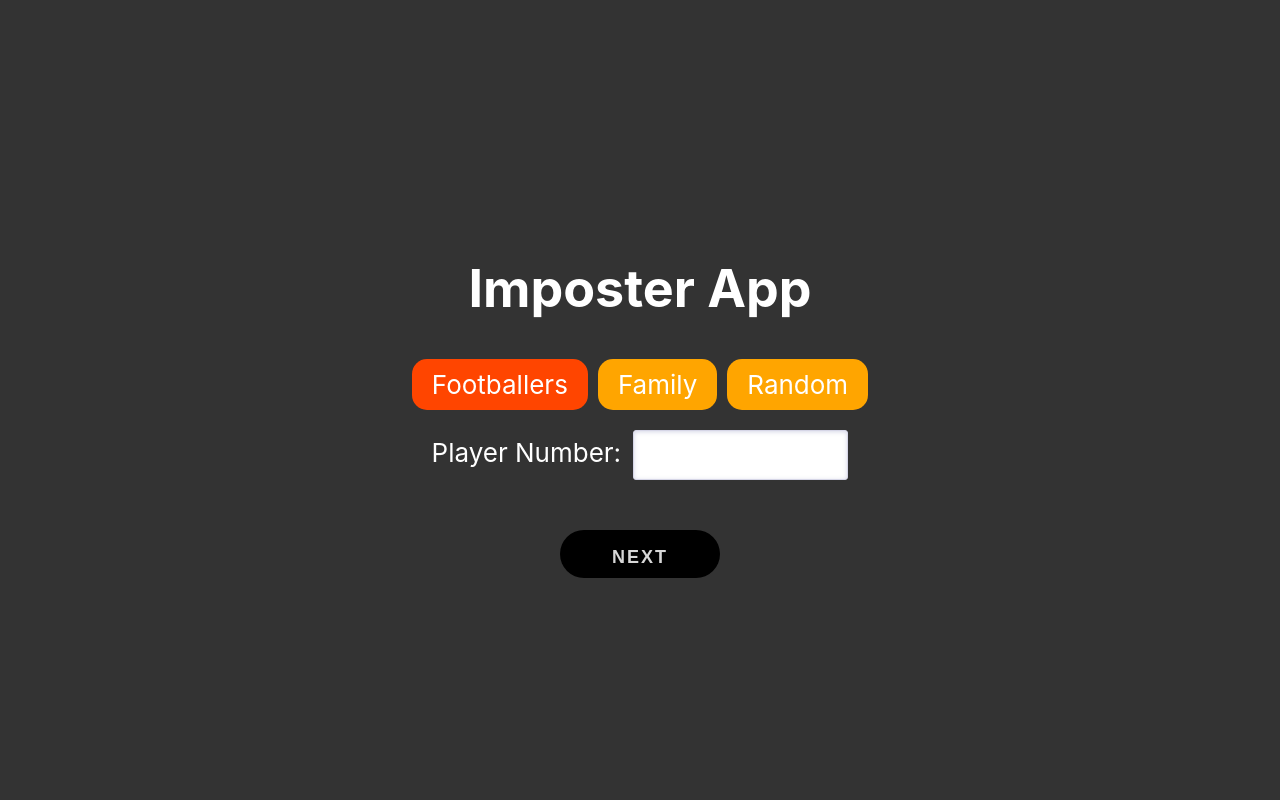
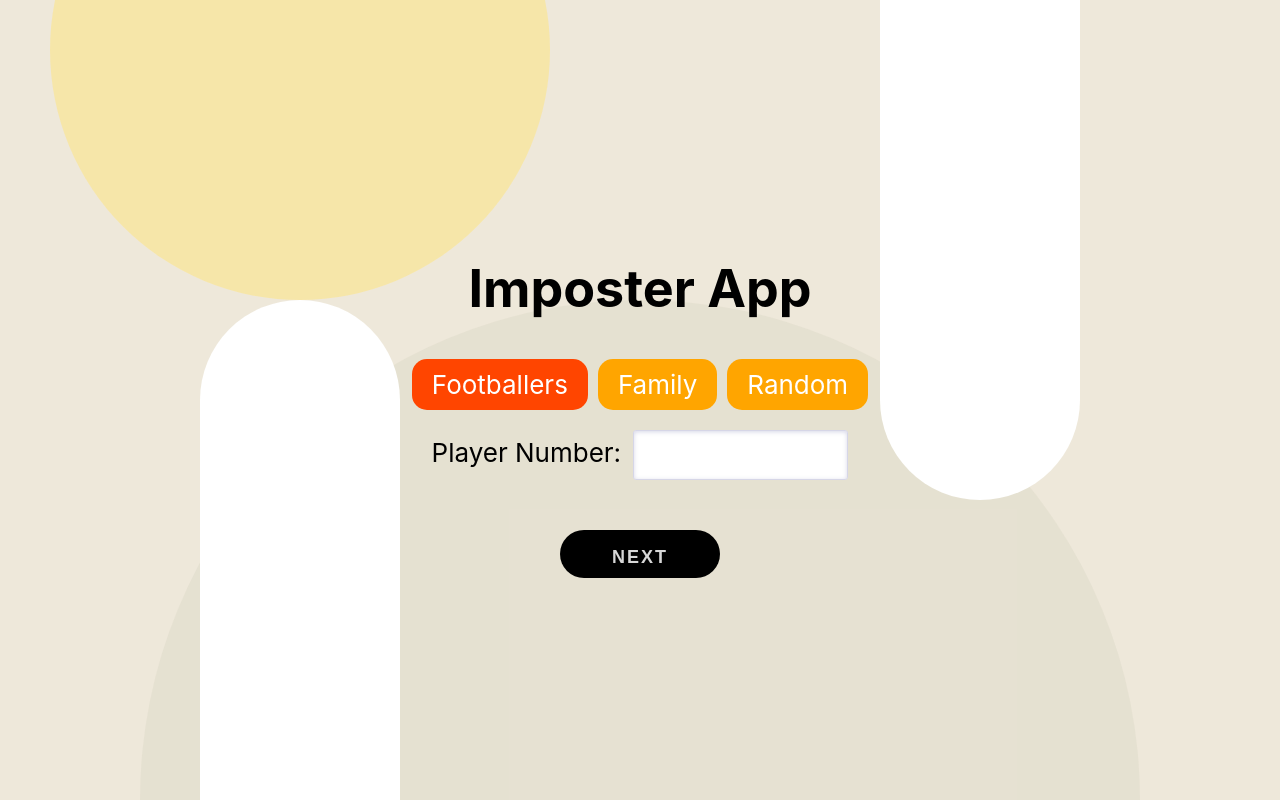
Before and after one commit to mhmdm97/imposter-app, a React (Create React App) app: page / in a window 1280 px wide. Built offline with nearby package versions, Linux system fonts and the light colour scheme; the HTML template or start-up script is replaced by a standard one.

Commit message:
new background and some improvements

```diff
--- a/src/App.css
+++ b/src/App.css
@@ -1,5 +1,4 @@
 .App {
-  text-align: center;
 }
 
 .button {
@@ -29,6 +28,7 @@
     color: black;
 }
 .textbox{
+  appearance: none;
   display: inline-block;
   position: relative;
   cursor: text;
@@ -48,10 +48,17 @@
   margin-left: 5px;
   text-align: center;
 }
+.textbox::-webkit-outer-spin-button,
+      input::-webkit-inner-spin-button {
+         -webkit-appearance: none;
+      }
 .textbox
 :focus {
     border-color: #3c4fe0;
     box-shadow: 0 1px 0 0 rgb(35 38 59 / 5%);
+}
+.config-step{
+  text-align: center;
 }
 .category-picker{
   display: flex;
@@ -84,16 +91,75 @@
   background-color: orangered;
 }
 
-
+.background-elements{
+  position: fixed;
+  top: 0; left: 0;
+  height: 100vh;
+  width: 100vw;
+  overflow: hidden;
+  background-color: #EEE8DA;
+  z-index: -1;
+}
+.background-elements:before{
+  content: "";
+  display: block;
+  position: absolute;
+  top: -200px;
+  left: 50px;
+  width: 500px;
+  height: 500px;
+  border-radius: 50%;
+  background-color: rgba(255, 229, 126, 0.52);
+  z-index: 1;
+}
+.background-elements:after{
+  content: "";
+  display: block;
+  position: absolute;
+  bottom: -500px;
+  left: calc(50vw - 500px);
+  width: 1000px;
+  height: 1000px;
+  border-radius: 50%;
+  background-color: rgba(222, 218, 202, 0.52);
+  z-index: 1;
+}
+.background-elements .pole{
+  position: absolute;
+  display: block;
+  background-color: white;
+  height: 500px; width: 200px;
+  z-index: 2;
+}
+.background-elements .pole.top{
+  top: 0;
+  border-bottom-left-radius: 100px;
+  border-bottom-right-radius: 100px;
+}
+.background-elements .pole.bottom{
+  bottom: 0;
+  border-top-left-radius: 100px;
+  border-top-right-radius: 100px;
+}
+.background-elements .pole.right{
+  right: 200px;
+}
+.background-elements .pole.left{
+  left: 200px;
+}
 .App-header {
-  background-color: #333333;
   min-height: 100vh;
   display: flex;
   flex-direction: column;
   align-items: center;
   justify-content: center;
   font-size: calc(10px + 2vmin);
-  color: white;
+  color: black;
 }
 .form{
 }
+@media only screen and (max-width: 600px) {
+  .background-elements{
+    display: none;
+  }
+}
--- a/src/App.js
+++ b/src/App.js
@@ -8,7 +8,10 @@ function App() {
   const [itemListIdentifier, setItemListIdentifier] = useState(0);
   return (
     <div className="App">
-
+      <div className="background-elements">
+        <span className="pole left bottom"></span>
+        <span className="pole right top"></span>
+      </div>
       <header className="App-header">
         <h1>Imposter App</h1>
         <div>
--- a/src/components/ConfigStep.js
+++ b/src/components/ConfigStep.js
@@ -9,15 +9,15 @@ function ConfigurationStep(props){
         setActiveList(index)
     }
     return (
-        <>
-        <ul class="category-picker">
+        <div className="config-step">
+        <ul className="category-picker">
             {itemLists.map((item, index) =>
                 <li className={activeList === index ? "active" : ""} onClick={() => updateList(index)}>{item.title}</li>
             )}
         </ul>
-        <form class="form" onSubmit={() => props.UpdatePlayerNumber(playerNumber)}>
+        <form className="form" onSubmit={() => props.UpdatePlayerNumber(playerNumber)}>
             <label>Player Number: </label>
-            <input type="text"
+            <input type="number"
             className="textbox"
             value={playerNumber}
             min={3}
@@ -25,7 +25,7 @@ function ConfigurationStep(props){
             <br />
             <button className="button" type="submit">Next</button>
         </form>
-        </>
+        </div>
     )
 }
 
--- a/src/components/RevealStep.js
+++ b/src/components/RevealStep.js
@@ -1,15 +1,14 @@
 import { useEffect, useState } from "react"
 import { getRandomFromList, getRandomInt } from "../helpers/StaticMethods"
 import { itemLists } from "../constants/constants"
+
+//main component to sequentially reveal the item to each player, while hiding the item to one player
 function RevealStep(props) {
-    const [itemList] = useState(itemLists[props.listIdentifier].list)
-    const [item, setItem] = useState(null)
-    const [imposterNumber] = useState(getRandomInt(props.playerCount) + 1)
-    const [playerCounter, setPlayerCounter] = useState(1)
-    const [formState, setFormState] = useState(0)
-    useEffect(() => {
-        setItem(getRandomFromList(itemList))
-    }, [itemList])
+    const [item, setItem] = useState((getRandomFromList(itemLists[props.listIdentifier].list))) //the selected item from the seleced list
+    const [imposterNumber] = useState(getRandomInt(props.playerCount) + 1) //the index of the imposter (the player that doesn't know the item)
+    const [playerCounter, setPlayerCounter] = useState(1) //the current player selecter
+    const [formState, setFormState] = useState(0) //sets the view to either show the item to the player or the reveal button
+
         return (
             <div>
                 {formState === 0 ?
```
